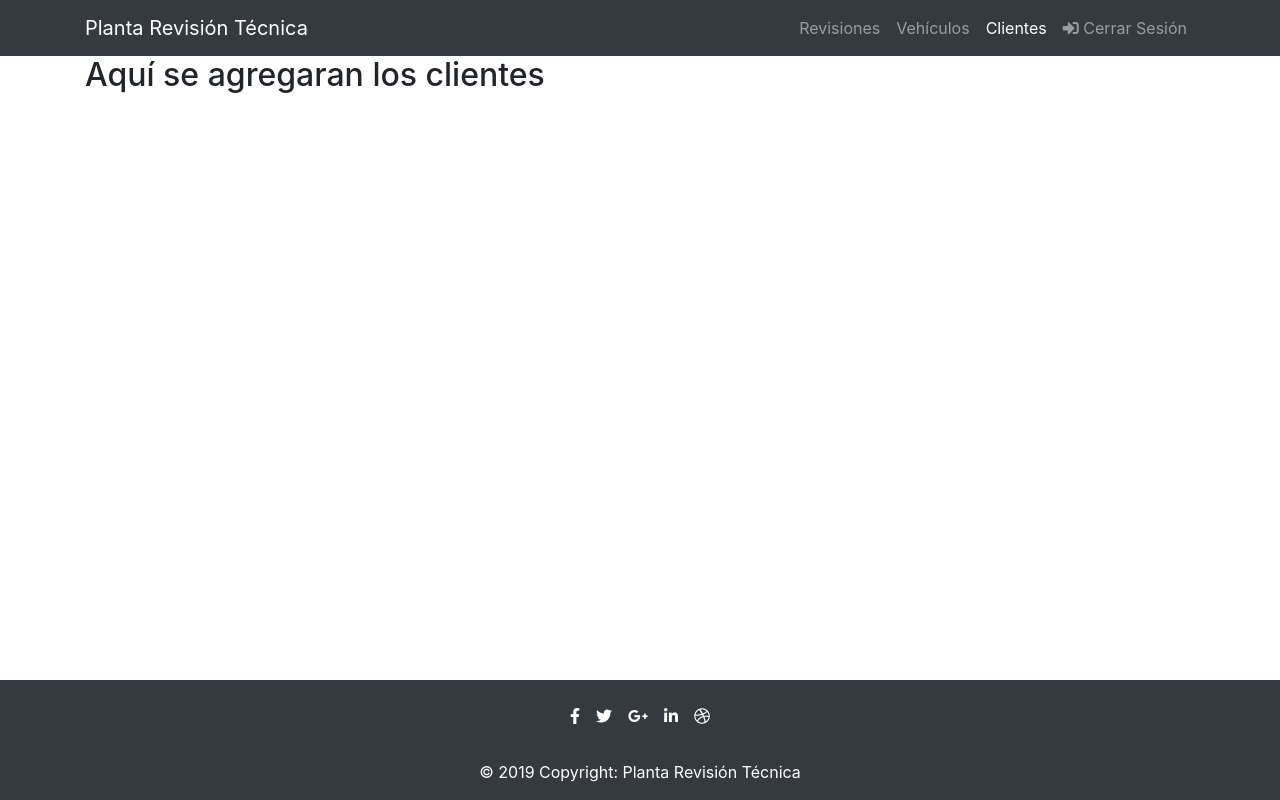
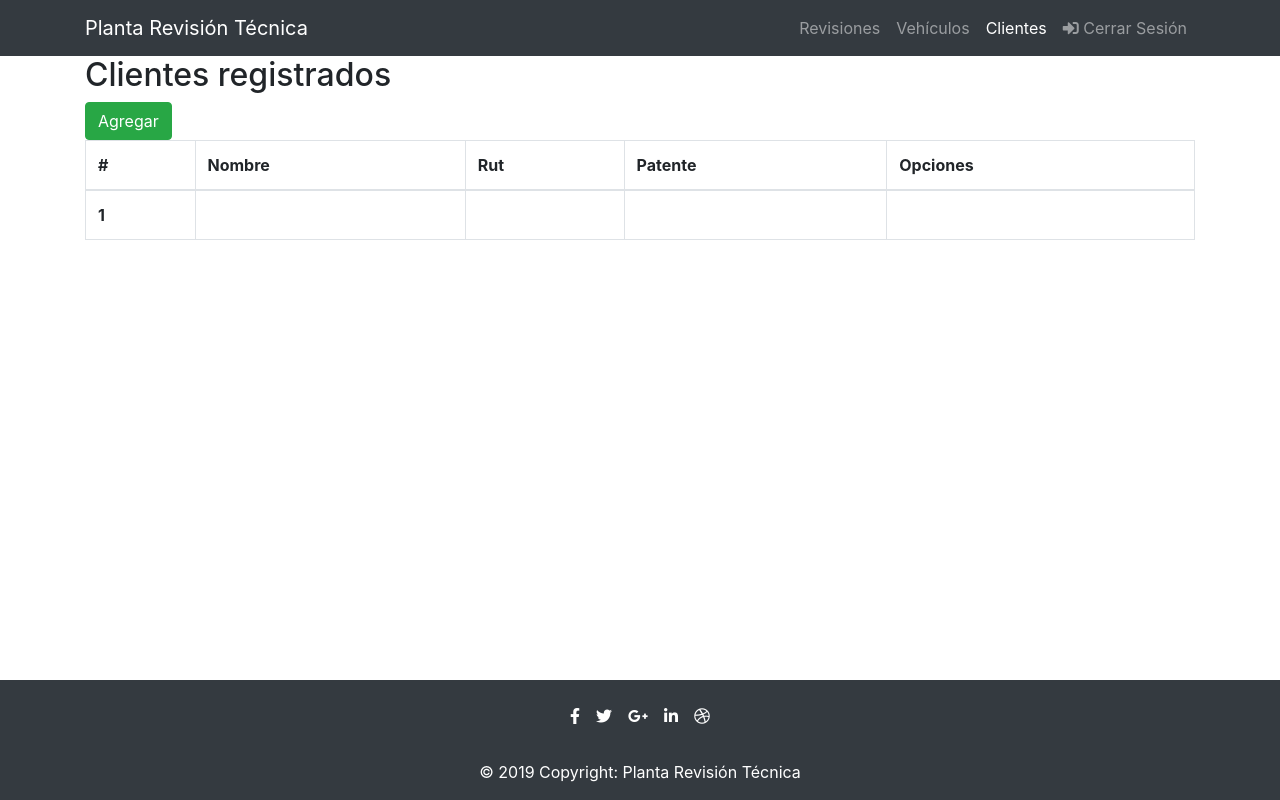
Before and after one commit to MChavezSaa/-A.Proy.Front-Cementerio-pinto, an Angular app: page /clientes in a window 1280 px wide. Built offline with nearby package versions, Linux system fonts and the light colour scheme.

Commit message:
interfaz de cliente (tabla)

```diff
--- a/package.json
+++ b/package.json
@@ -24,7 +24,7 @@
     "jquery": "^3.4.1",
     "popper.js": "^1.15.0",
     "rxjs": "~6.3.3",
-    "tslib": "^1.9.0",
+    "tslib": "^1.9.3",
     "zone.js": "~0.8.26"
   },
   "devDependencies": {
--- a/src/app/content/content-empleado/clientes/clientes.component.html
+++ b/src/app/content/content-empleado/clientes/clientes.component.html
@@ -1 +1,27 @@
-<h2>Aquí se agregaran los clientes</h2>
+<h2>Clientes registrados</h2>
+
+<div>
+    <button type="button" class="btn btn-success"
+            (click)="formularioCliente()">Agregar</button>
+</div>
+
+<table class="table table-bordered">
+    <thead>
+      <tr>
+        <th>#</th>
+        <th>Nombre</th>
+        <th>Rut</th>
+        <th>Patente</th>
+        <th>Opciones</th>
+      </tr>
+    </thead>
+    <tbody>
+      <tr>
+        <th scope="row">1</th>
+        <td></td>
+        <td></td>
+        <td></td>
+        <td></td>
+      </tr>
+    </tbody>
+  </table>
--- a/src/app/content/content-empleado/clientes/clientes.component.ts
+++ b/src/app/content/content-empleado/clientes/clientes.component.ts
@@ -1,4 +1,5 @@
 import { Component, OnInit } from '@angular/core';
+import { Router } from '@angular/router';
 
 @Component({
   selector: 'app-clientes',
@@ -7,9 +8,14 @@ import { Component, OnInit } from '@angular/core';
 })
 export class ClientesComponent implements OnInit {
 
-  constructor() { }
+  constructor(private router:Router) { }
 
   ngOnInit() {
   }
 
+  formularioCliente(){
+
+  }
+
+
 }
```
Also changed, not shown: 1 other file (tests, documents, lock files or other folders).
